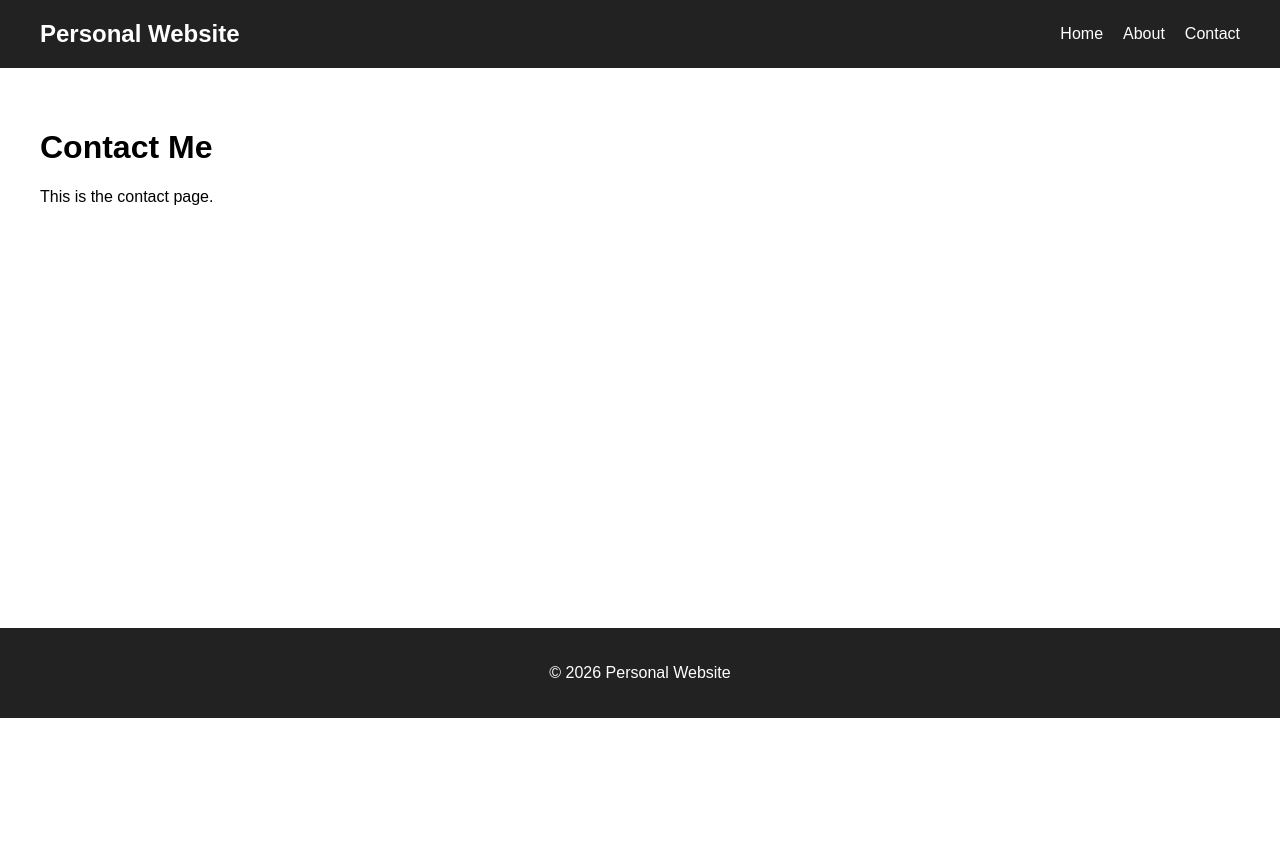
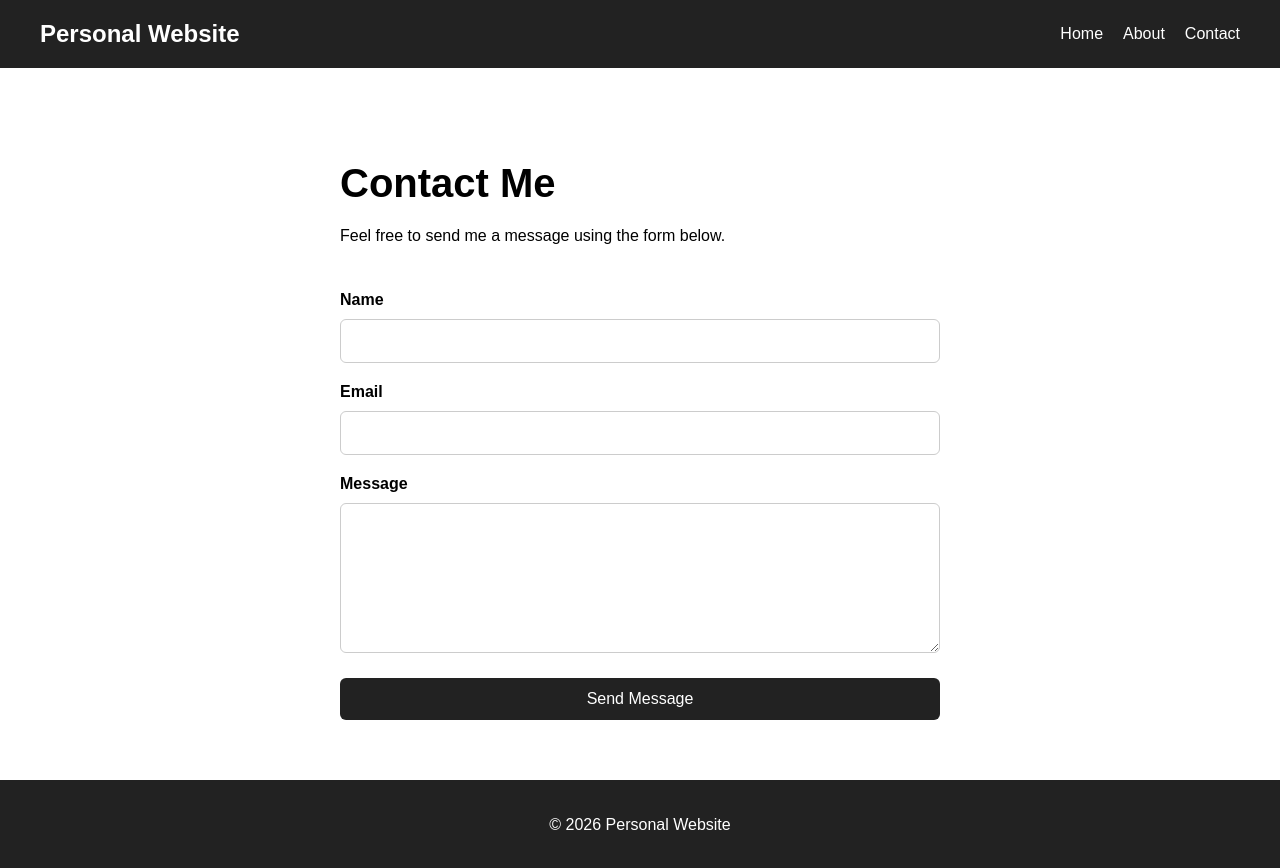
Before and after one commit to mohadesehesmaeilzadeh/personal-website, a React (Create React App) app: page /contact in a window 1280 px wide. Before the commit the page ends 800 px from the top, so only its background shows below. Built offline with nearby package versions, Linux system fonts and the light colour scheme.

Commit message:
edit: update contact page

```diff
--- a/src/App.css
+++ b/src/App.css
@@ -160,3 +160,82 @@ footer {
 
   background-color: #f5f5f5;
 }
+
+.contact {
+  min-height: 70vh;
+  padding: 60px 20px;
+}
+
+.contact-section {
+  max-width: 600px;
+  margin: 0 auto;
+}
+
+.contact-section h1 {
+  font-size: 40px;
+  margin-bottom: 10px;
+}
+
+.contact-section > p {
+  margin-bottom: 30px;
+  line-height: 1.8;
+}
+
+.contact-form {
+  display: flex;
+  flex-direction: column;
+  gap: 10px;
+}
+
+.contact-form label {
+  font-weight: bold;
+  margin-top: 10px;
+}
+
+.contact-form input,
+.contact-form textarea {
+  width: 100%;
+  padding: 12px;
+
+  font-size: 16px;
+
+  border: 1px solid #ccc;
+  border-radius: 6px;
+}
+
+.contact-form textarea {
+  min-height: 150px;
+  resize: vertical;
+}
+
+.contact-form button {
+  margin-top: 15px;
+
+  padding: 12px 20px;
+
+  border: none;
+  border-radius: 6px;
+
+  background-color: #222;
+  color: white;
+
+  font-size: 16px;
+
+  cursor: pointer;
+}
+
+.contact-form button:hover {
+  opacity: 0.85;
+}
+
+.thank-you-message {
+  max-width: 600px;
+
+  margin: 100px auto;
+
+  text-align: center;
+}
+
+.thank-you-message h1 {
+  margin-bottom: 20px;
+}
--- a/src/pages/Contact.js
+++ b/src/pages/Contact.js
@@ -1,11 +1,73 @@
+import { useState } from "react";
+
 function Contact() {
+  const [name, setName] = useState("");
+  const [email, setEmail] = useState("");
+  const [message, setMessage] = useState("");
+  const [submitted, setSubmitted] = useState(false);
+
+  const handleSubmit = (event) => {
+    event.preventDefault();
+
+    setSubmitted(true);
+  };
+
+  if (submitted) {
+    return (
+      <main className="contact">
+        <div className="thank-you-message">
+          <h1>Thank you, {name}! ❤️</h1>
+
+          <p>Your message has been received.</p>
+        </div>
+      </main>
+    );
+  }
+
   return (
-    <main>
-      <h1>Contact Me</h1>
+    <main className="contact">
+      <section className="contact-section">
+        <h1>Contact Me</h1>
 
-      <p>
-        This is the contact page.
-      </p>
+        <p>
+          Feel free to send me a message using the form below.
+        </p>
+
+        <form className="contact-form" onSubmit={handleSubmit}>
+          <label htmlFor="name">Name</label>
+
+          <input
+            id="name"
+            type="text"
+            value={name}
+            onChange={(event) => setName(event.target.value)}
+            required
+          />
+
+          <label htmlFor="email">Email</label>
+
+          <input
+            id="email"
+            type="email"
+            value={email}
+            onChange={(event) => setEmail(event.target.value)}
+            required
+          />
+
+          <label htmlFor="message">Message</label>
+
+          <textarea
+            id="message"
+            value={message}
+            onChange={(event) => setMessage(event.target.value)}
+            required
+          />
+
+          <button type="submit">
+            Send Message
+          </button>
+        </form>
+      </section>
     </main>
   );
 }
```
